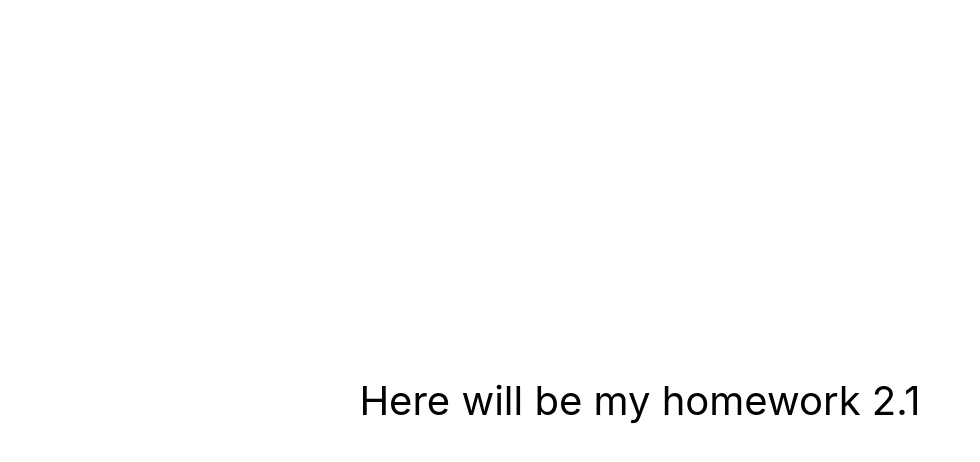
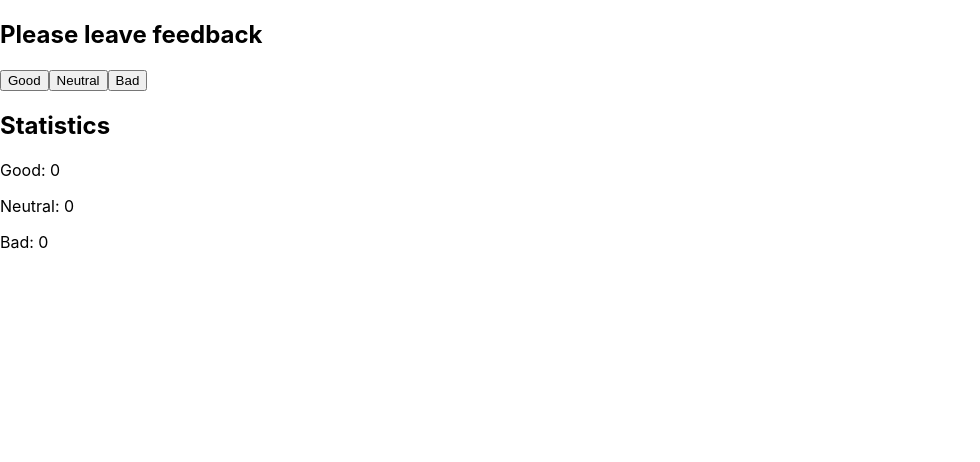
Before and after one commit to PavloGPS/goit-react-hw-02-feedback, a React (Create React App) app: page / in a window 1280 px wide. Shown: the top 462 px of the page, without its empty margins (0-980 px from the left). Built offline with nearby package versions, Linux system fonts and the light colour scheme.

Commit message:
Update App.jsx
first step shws statistics and let to leave feedback of three types good, neutral, bad . saves information in state with method setState

```diff
--- a/src/components/App.jsx
+++ b/src/components/App.jsx
@@ -1,16 +1,54 @@
-export const App = () => {
-  return (
-    <div
-      style={{
-        height: '100vh',
-        display: 'flex',
-        justifyContent: 'center',
-        alignItems: 'center',
-        fontSize: 40,
-        color: '#010101',
-      }}
-    >
-      Here will be my homework 2.1
-    </div>
-  );
-};
+import React, { Component } from 'react';
+
+export class App extends Component {
+  state = {
+    good: 0,
+    neutral: 0,
+    bad: 0,
+  };
+
+  onLeaveFeedback = feedbackOption => {
+    this.setState(prevState => ({
+      [feedbackOption]: prevState[feedbackOption] + 1,
+    }));
+  };
+
+  render() {
+    const { good, neutral, bad } = this.state;
+
+    return (
+      <>
+        <div className="feedbackOptionsSection">
+          <h2 className="sectionTitle">Please leave feedback</h2>
+          <button
+            key="good"
+            className="goodBtn"
+            onClick={() => this.onLeaveFeedback('good')}
+          >
+            Good
+          </button>
+          <button
+            key="neutral"
+            className="neutralBtn"
+            onClick={() => this.onLeaveFeedback('neutral')}
+          >
+            Neutral
+          </button>
+          <button
+            key="bad"
+            className="badBtn"
+            onClick={() => this.onLeaveFeedback('bad')}
+          >
+            Bad
+          </button>
+        </div>
+        <div className="statisticsSection">
+          <h2 className="sectionTitle">Statistics</h2>
+          <p className="statistics__item">Good: {good}</p>
+          <p className="statistics__item">Neutral: {neutral}</p>
+          <p className="statistics__item">Bad: {bad}</p>
+        </div>
+      </>
+    );
+  }
+}
```
